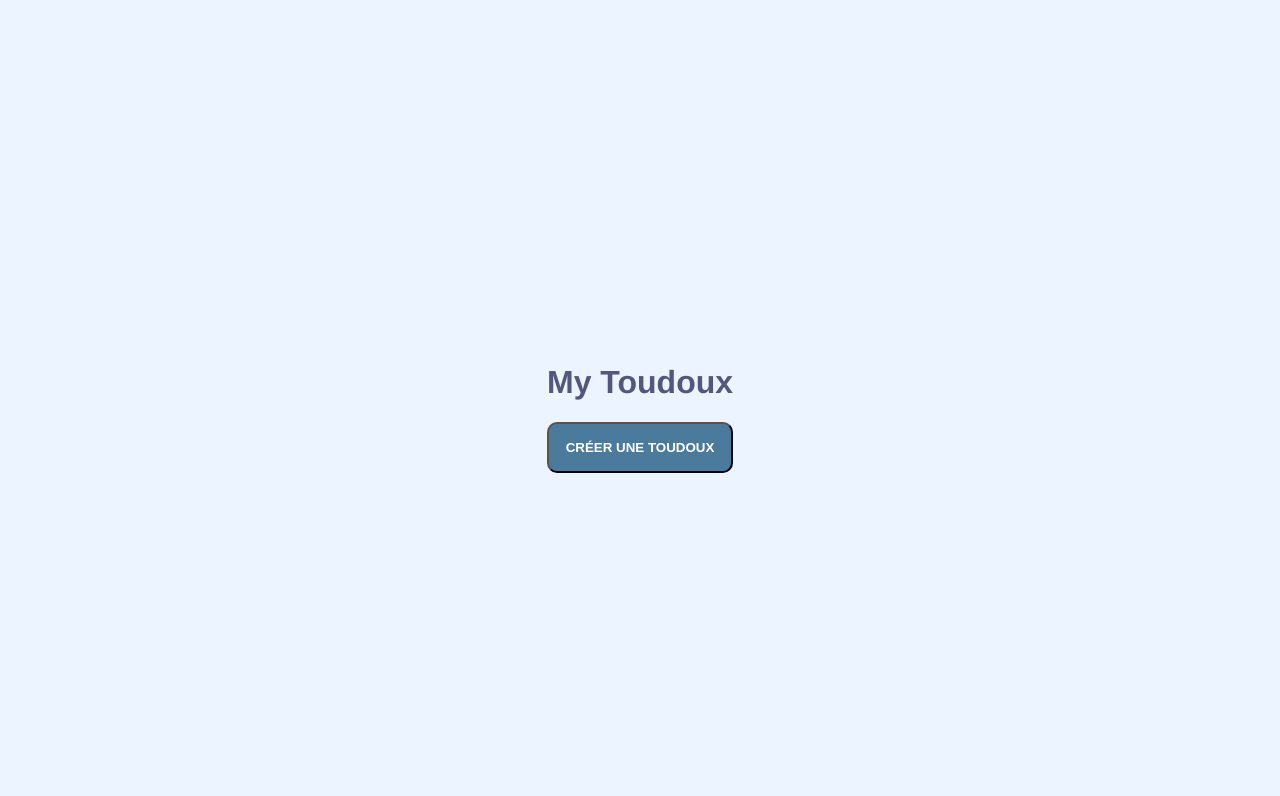
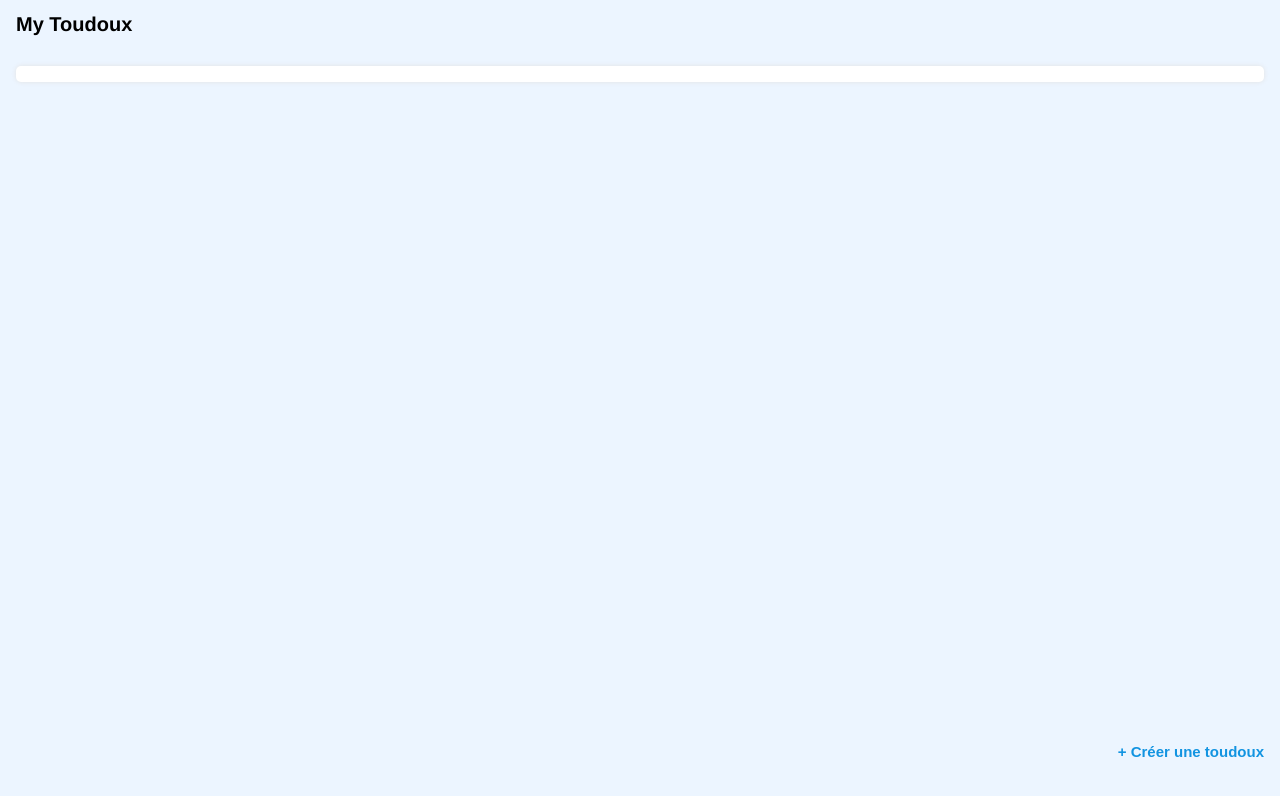
Before and after one commit to Eithliu/toudoux, a Vue app: page / in a window 1280 px wide. Shown: the top 796 px of the page. Built offline with nearby package versions, Linux system fonts and the light colour scheme.

Commit message:
Redesign app according to iOS design

```diff
--- a/src/App.vue
+++ b/src/App.vue
@@ -12,23 +12,34 @@ import StorageService from './components/StorageService.vue';
 </template>
 
 <style>
-body {
-  display: flex;
-  justify-content: center;
-  align-items: center;
-  height: 100vh;
-  font-family: Helvetica, Arial, sans-serif;
+html {
   background: #ecf5ff;
 }
+body {
+  margin: 0;
+}
+#app {
+  display: flex;
+  align-items: flex-start;
+  width: 100vw;
+  font-family: Helvetica, Arial, sans-serif;
+}
+.hidden {
+  display: none;
+}
 button {
-  padding: 1rem .5rem;
-  background: #4A7B9D;
-  border-radius: 10px;
-  color: white;
+  background: transparent;
+  border: none;
+  color: #1294e1;
   font-weight: bold;
-  text-transform: uppercase;
+  padding: 0;
 }
 button:active {
   background: #366788;
 }
+h1 {
+  font-size: 20px;
+  color: black;
+  margin-left: 1rem;
+}
 </style>
--- a/src/components/NewToudou.vue
+++ b/src/components/NewToudou.vue
@@ -15,16 +15,25 @@ async function createNewToudou() {
   });
   router!.navigate('toudou-details', { id });
 }
+
+function goBack() {
+  router!.navigate('new-toudou');
+}
 </script>
 
 <template>
 <form class="form">
-  <label for="toudouTitle">
-    Choisis le titre de ta Toudou
-  </label>
-  <input id="toudouTitle" v-model="title" class="title-user" />
-  <input type="color" v-model="color" />
-  <button @click="createNewToudou">Ok !</button>
+  <div class="actions">
+    <button @click="goBack">Annuler</button>
+    <button @click="createNewToudou">Ok</button>
+  </div>
+  <div class="card">
+    <label for="toudouTitle" class="hidden">
+      Choisis le titre de ta Toudou
+    </label>
+    <input id="toudouTitle" v-model="title" class="title-user" placeholder="Nom de la toudou" />
+  </div>
+  <input type="color" v-model="color" class="color-picker" />
 </form>
 </template>
 
@@ -33,10 +42,42 @@ async function createNewToudou() {
   display: flex;
   flex-direction: column;
   width: 100%;
+  gap: 10px;
+  background: white;
+  margin: 1rem;
+  padding: 1rem;
+  border-radius: 10px;
+  box-shadow: 0 0 5px #b9b9b9;
   align-items: center;
-  gap: 10px;
 }
 .form > button, .title-user {
   width: 100%;
 }
+input.title-user {
+  background: #f1f1f1;
+  border: none;
+  border-radius: 0;
+  font-size: 15px;
+  text-align: center;
+  padding: .5rem 0;
+
+}
+.actions {
+  display: flex;
+  flex-direction: row;
+  justify-content: space-between;
+  width: 100%;
+ }
+.actions > button {
+  font-size: 15px;
+}
+.card {
+  background: white;
+  border-radius: 5px;
+  margin: 1rem;
+  width: 100%;
+}
+button {
+ padding: 0;
+}
 </style>
--- a/src/components/TitlePage.vue
+++ b/src/components/TitlePage.vue
@@ -17,11 +17,25 @@ function goToToudouDetails(id: string) {
 
 <template>
   <div class="wrapper">
-    <h1>My Toudoux</h1>
-    <ul v-for="toudou in toudoux">
-      <li :style="`color: ${toudou.color}`" @click="goToToudouDetails(toudou.id)">{{toudou.title}}</li>
-    </ul>
-    <button @click="goToNewToudou()">Créer une toudoux</button>
+    <main class="main">
+      <h1>My Toudoux</h1>
+      <div class="card">
+        <ul>
+          <li
+            v-for="toudou in toudoux"
+            @click="goToToudouDetails(toudou.id)"
+            class="list-point line"
+          >
+            <span class="pastille" :style="`background-color: ${toudou.color}`"></span>
+            {{toudou.title}}
+            <span> > </span>
+          </li>
+        </ul>
+      </div>
+    </main>
+    <footer>
+      <button @click="goToNewToudou()" class="new-toudou-btn"><span class="plus">+</span> Créer une toudoux</button>
+    </footer>
   </div>
 </template>
 
@@ -29,6 +43,62 @@ function goToToudouDetails(id: string) {
 .wrapper {
   display: flex;
   flex-direction: column;
+  justify-content: space-between;
+  align-items: stretch;
   color: #54577C;
+  width: 100%;
+  min-height: 95vh;
+}
+
+ul {
+  list-style-type: none;
+  margin-block-end: 1em;
+  padding-inline-start: .4rem;
+}
+
+.list-point {
+  list-style-type: none;
+  display: flex;
+  justify-content: space-between;
+  cursor: pointer;
+  padding: .6rem;
+}
+
+.line {
+  border-bottom: solid 1px #dedede;
+  display: flex;
+}
+
+.list-point:last-child {
+  border-bottom: none;
+}
+
+.main {
+  display: flex;
+  flex-direction: column;
+
+}
+
+.pastille {
+  width: 25px;
+  height: 25px;
+  border-radius: 15px;
+}
+
+.card {
+  background: white;
+  margin: 1rem;
+  border-radius: 5px;
+  box-shadow: 0 0 5px #e3e3e3;
+  text-align: left;
+}
+footer {
+  display: flex;
+  justify-content: flex-end;
+  //flex-direction: row-reverse;
+  margin-right: 1rem;
+}
+.new-toudou-btn {
+  font-size: 15px;
 }
 </style>
--- a/src/components/ToudouDetails.vue
+++ b/src/components/ToudouDetails.vue
@@ -1,5 +1,5 @@
 <script setup lang="ts">
-import { inject } from "vue";
+import { inject, ref } from "vue";
 import { RouterKey, StorageKey } from "../types.ts";
 
 
@@ -11,25 +11,72 @@ const props = defineProps<{
 }>();
 
 const toudou = storage.getToudouById(props.id);
+const isEditMode = ref(false);
 
+function validateChange() {
+   isEditMode.value = false;
+}
+
+function discardChange() {
+  isEditMode.value = false;
+}
 
 function goBack() {
   router!.navigate('title-page');
+}
+
+function goToEditMode() {
+  isEditMode.value = true;
 }
 </script>
 
 <template>
   <div class="details-container">
+    <button class="return-button" @click="goBack">< Retour vers mes Toudoux</button>
     <div v-if="toudou">
-      <h1>{{toudou.title}}</h1>
-      <p>{{toudou.color}}</p>
+      <div v-if="isEditMode" class="edit-mode">
+        <input :value="toudou.title" class="edit-input" />
+        <button @click="validateChange" class="button-check">✅</button>
+        <button @click="discardChange" class="button-check">❌</button>
+      </div>
+      <div v-else>
+        <button @click.prevent="goToEditMode">
+          <h1 :style="`color: ${toudou.color}`">{{toudou.title}}</h1>
+        </button>
+      </div>
     </div>
-    <button @click="goBack">ICI RETOUR VERS LE FUTUR</button>
   </div>
 </template>
 
 <style scoped>
 .details-container {
+  display: flex;
+  flex-direction: column;
+  gap: 1rem;
 
 }
+button {
+  cursor: pointer;
+}
+.return-button {
+  border: none;
+  font-size: 1rem;
+  font-weight: normal;
+  border-radius: 3px;
+  padding: 1rem 2rem 1rem .4rem;
+}
+
+.edit-mode {
+  display: flex;
+  margin-top: 50px;
+  gap: .5rem;
+}
+
+.edit-input {
+  padding: 1rem 2rem 1rem .5rem;
+}
+
+.button-check {
+  border: solid 1px grey;
+}
 </style>
```
